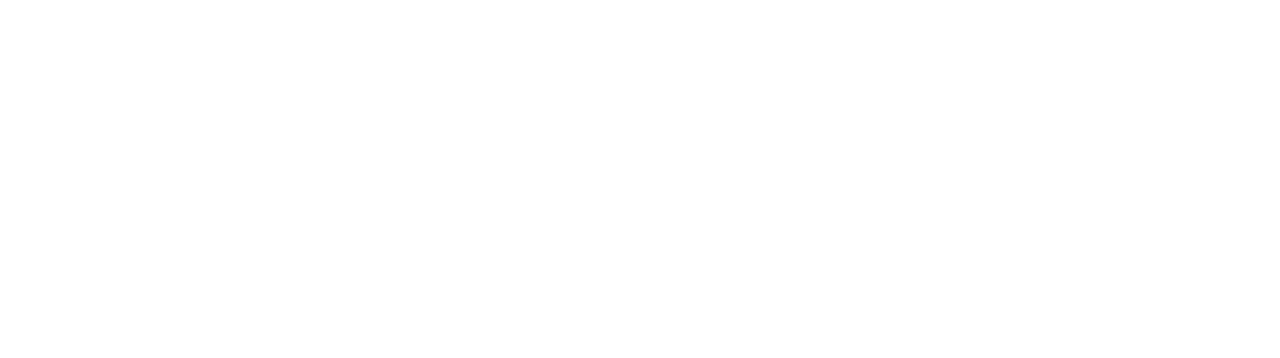
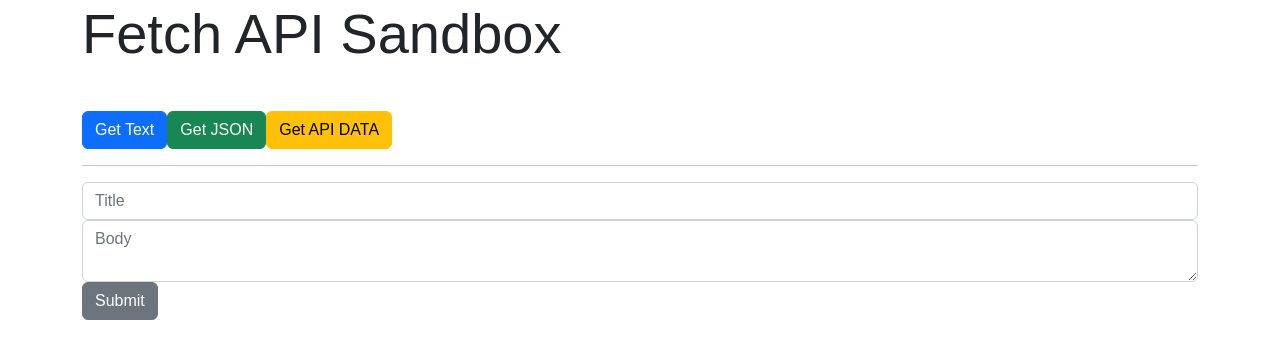
Before and after one commit to anniemmagh/COMMSCHOOL-FINAL-PROJECT, a plain HTML site: page API fetch 2/api2.html in a window 1280 px wide. Drawn offline with nearby package versions, Linux system fonts and the light colour scheme.

Commit message:
fetch api html

```diff
--- a/API fetch 2/api2.html
+++ b/API fetch 2/api2.html
@@ -13,9 +13,26 @@
     <link rel="stylesheet" href="https://cdn.jsdelivr.net/npm/bootstrap-icons@1.8.2/font/bootstrap-icons.css">
     <title>Fetch API</title>
 </head>
-
 <body>
-
+    <div class="container">
+        <h1 class="display-4 mb-4">Fetch API Sandbox</h1>
+        <div class="d-flex">
+          <button class="btn btn-primary mr-4" id="getText">Get Text</button>
+          <button class="btn btn-success mr-4" id="getUsers">Get JSON</button>
+          <button class="btn btn-warning mr-4" id="getPosts">Get API DATA</button>
+        </div>
+        <hr>
+        <div id="output"></div>
+        <form id="addPost">
+          <div class="form-group">
+            <input type="text" id="title" class="form-control" placeholder="Title">
+          </div>
+          <div class="form-group">
+            <textarea id="body" class="form-control" placeholder="Body"></textarea>
+          </div>
+          <input type="submit" class="btn btn-secondary" value="Submit">
+        </form>
+      </div>
 
     <!-- JavaScript Bundle with Popper -->
     <script src="https://cdn.jsdelivr.net/npm/bootstrap@5.2.0-beta1/dist/js/bootstrap.bundle.min.js"
```
